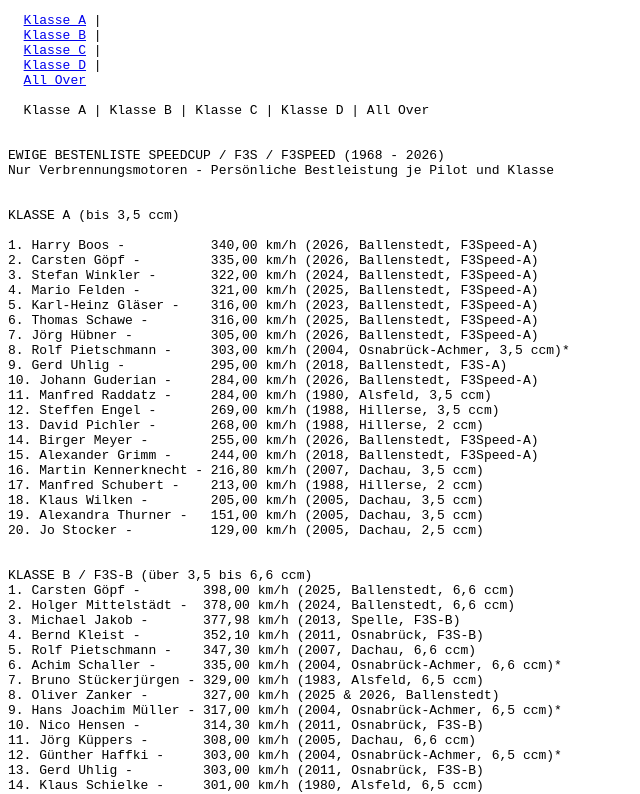
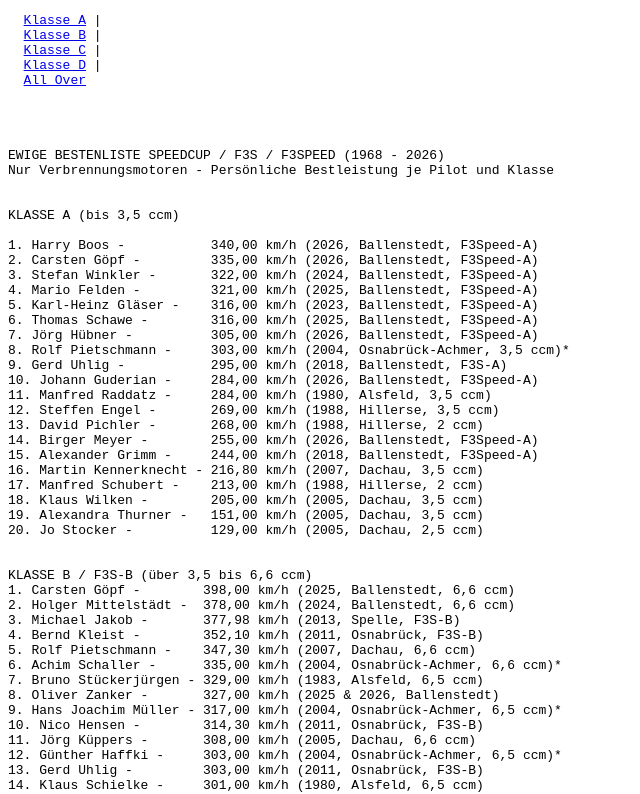
Before and after one commit to HarryBoos178/F3speed-history-piston-engines, a plain HTML site: page index.html in a window 1280 px wide. Shown: the top 794 px of the page, without its empty margins (0-640 px from the left). Drawn offline with Linux system fonts and the light colour scheme.

Commit message:
Fix formatting of links in index.html

```diff
--- a/index.html
+++ b/index.html
@@ -10,7 +10,7 @@
   <a href="#D">Klasse D</a> |
   <a href="#ALL">All Over</a>
 
-  Klasse A | Klasse B | Klasse C | Klasse D | All Over
+
 
 
 EWIGE BESTENLISTE SPEEDCUP / F3S / F3SPEED (1968 - 2026)
```
